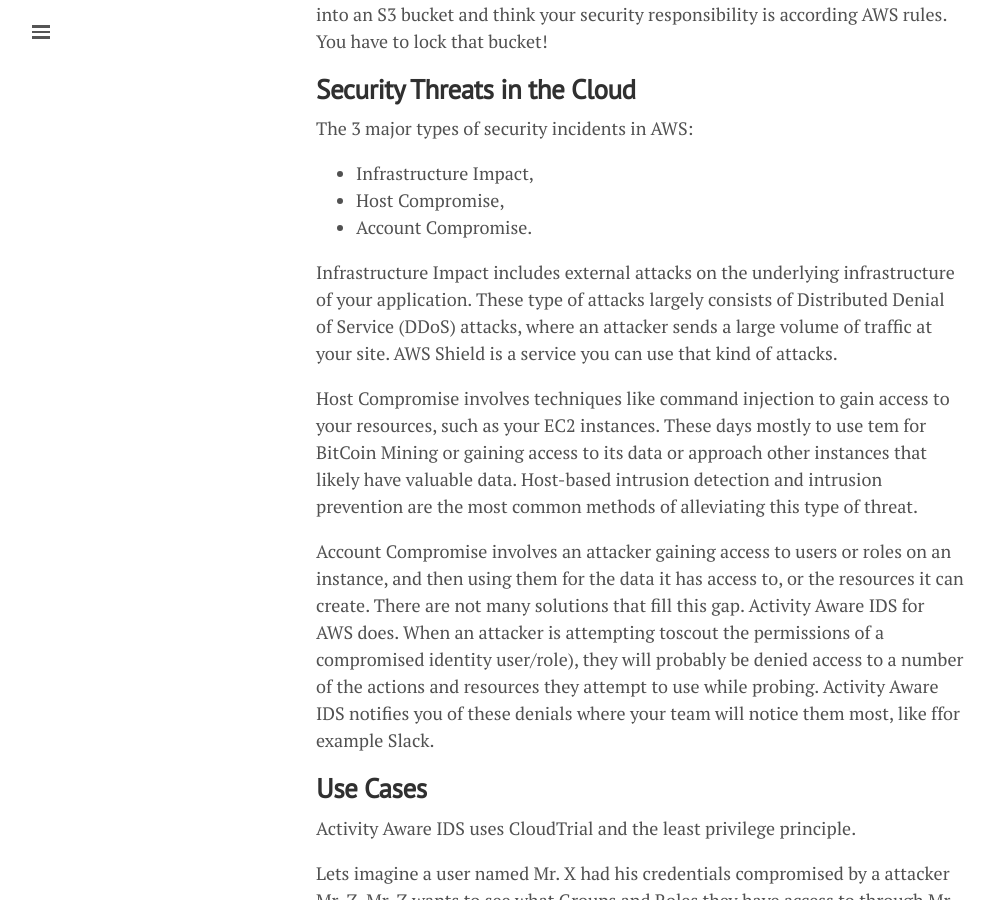
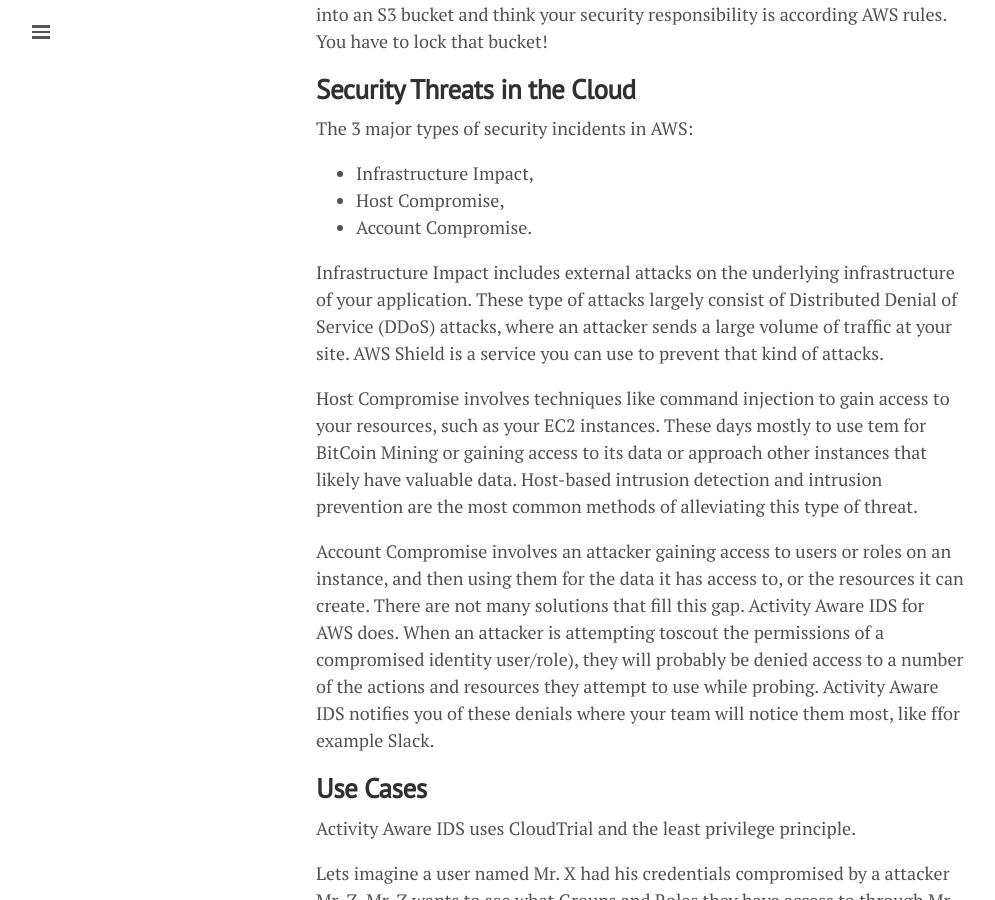
Before and after one commit to lgeurts/lgeurts.github.io, a Jekyll site: the page built from _posts/2021-11-02-activity-aware-ids-for-aws.md, in a window 1280 px wide and 900 px high, scrolled down 1086 px. Shown: the whole window, without its empty margins (0-995 px from the left). Built offline with Jekyll 4.4.1, drawn with Linux system fonts in a browser that asks for light colours; nearby versions of some CDN libraries; comment, search, counter and statistics services are not loaded.

Commit message:
Update 2021-11-02-activity-aware-ids-for-aws.md

```diff
--- a/_posts/2021-11-02-activity-aware-ids-for-aws.md
+++ b/_posts/2021-11-02-activity-aware-ids-for-aws.md
@@ -28,7 +28,7 @@
 - Host Compromise,
 - Account Compromise.
 
-Infrastructure Impact includes external attacks on the underlying infrastructure of your application. These type of attacks largely consists of Distributed Denial of Service (DDoS) attacks, where an attacker sends a large volume of traffic at your site. AWS Shield is a service you can use that kind of attacks.
+Infrastructure Impact includes external attacks on the underlying infrastructure of your application. These type of attacks largely consist of Distributed Denial of Service (DDoS) attacks, where an attacker sends a large volume of traffic at your site. AWS Shield is a service you can use to prevent that kind of attacks.
 
 Host Compromise involves techniques like command injection to gain access to your resources, such as your EC2 instances. These days mostly to use tem for BitCoin Mining or gaining access to its data or approach other instances that likely have valuable data. Host-based intrusion detection and intrusion prevention are the most common methods of alleviating this type of threat.
 
```
